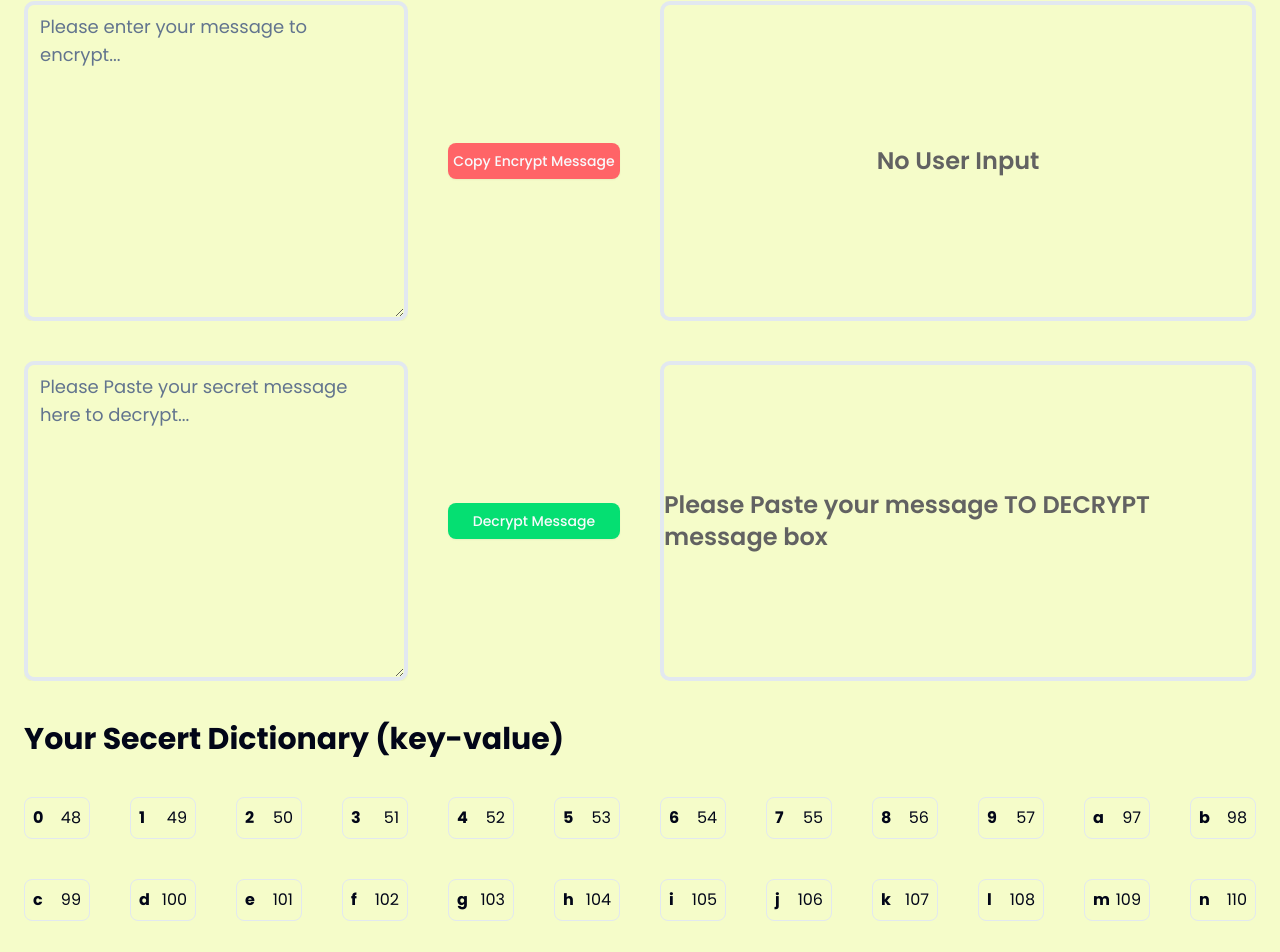
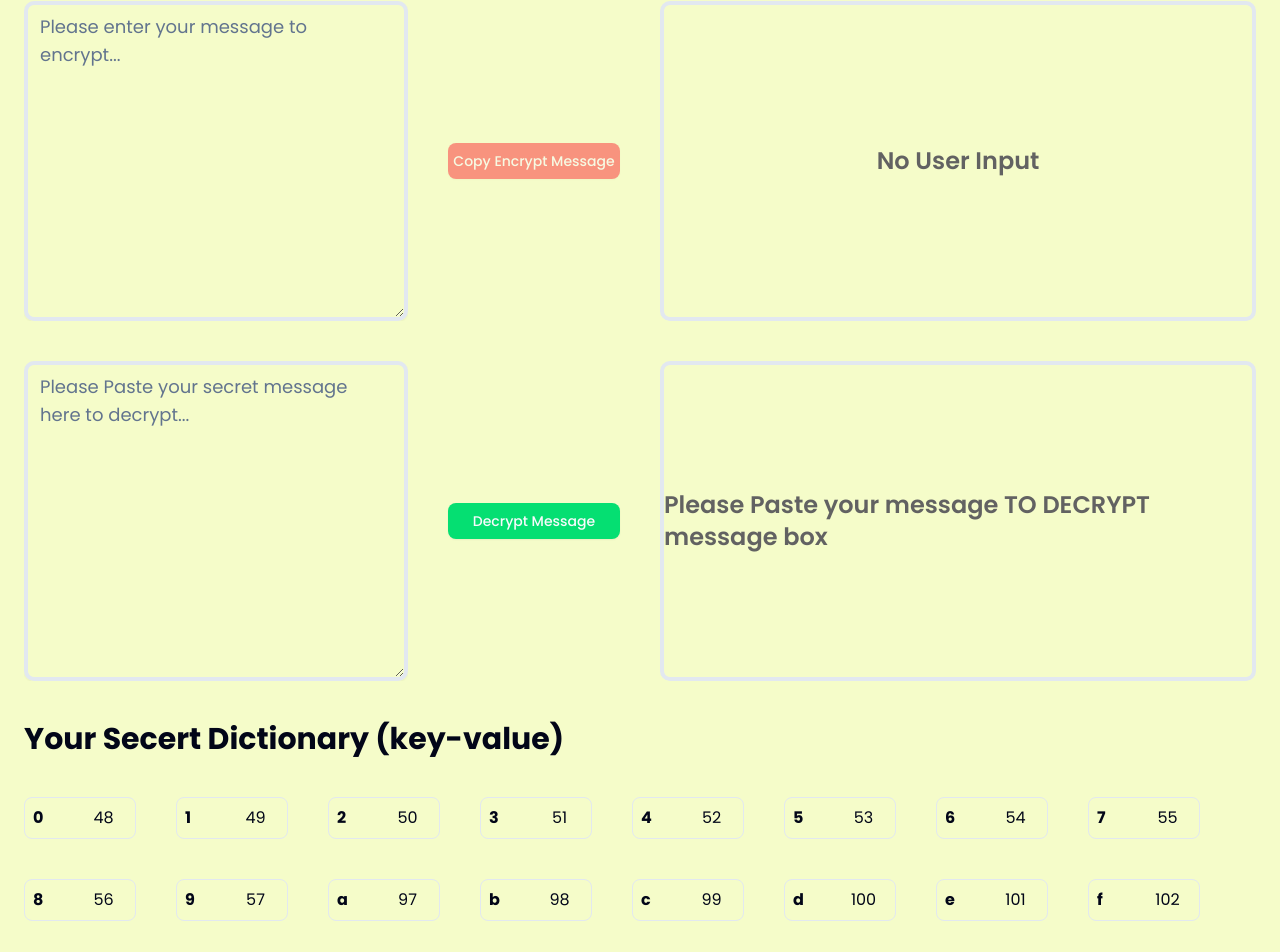
Before and after one commit to El-Drago11/Lock-Chat, a Next.js app: page / in a window 1280 px wide. Shown: the part 175-1127 px from the top of the page. Built offline with nearby package versions, Linux system fonts and the light colour scheme.

Commit message:
added input filed to change value for dynamic keys

```diff
--- a/src/Pages/Home/HomeIndex.tsx
+++ b/src/Pages/Home/HomeIndex.tsx
@@ -44,6 +44,7 @@ const HomeIndex = () => {
                 encryptText += curr?.secret;
             })
             await navigator.clipboard.writeText(encryptText)
+            toast.success('Copied to Clipboard')
         } catch (error) {
             console.error(error)
             toast.error('Unable to copy message')
@@ -75,6 +76,10 @@ const HomeIndex = () => {
         }
     };
 
+    const changeSecret = (val:string,key:string)=>{
+        console.log(`chnaging ${key}`,val)
+    }
+
     useEffect(() => {
         const data = generateDefaultCode();
         setSecretCode(data);
@@ -87,7 +92,7 @@ const HomeIndex = () => {
                     <Textarea value={getUserInput ?? ''} className="w-full h-full" onChange={(e) => checkIsValidKey(e.target.value)} placeholder="Please enter your message to encrypt..." />
                 </div>
                 <div className="col-span-2 flex flex-col justify-center gap-4">
-                    <Button className="bg-red-400 hover:bg-red-600" onClick={() => copyTheEncryptMessage()}>Copy Encrypt Message</Button>
+                    <Button className="bg-red-500 hover:bg-red-600" onClick={() => copyTheEncryptMessage()} disabled={!getUserInput?.length}>Copy Encrypt Message</Button>
                 </div>
                 <div className="col-span-6 grid grid-rows-1 overflow-y-auto">
                     <div className="row-start-1 border-4 p-4 rounded-lg">
@@ -105,16 +110,18 @@ const HomeIndex = () => {
             </div>
             <div className="grid grid-cols-12 gap-10">
                 <div className="col-span-12 text-3xl font-bold">Your Secert Dictionary (key-value)</div>
+                <div className="col-span-12 flex flex-wrap w-full gap-10">
                 {
                     (getSecretCodes && getSecretCodes.length) ?
                         getSecretCodes?.map((curr, index) => (
-                            <div key={index} className="flex border-1 p-2 rounded-md justify-between">
-                                <span className="font-bold">{curr?.key}</span>
-                                <span>{curr?.value}</span>
+                            <div key={index} className="flex border-1 p-2 rounded-md justify-between gap-4 w-28">
+                                <div className="font-bold">{curr?.key}</div>
+                                <input defaultValue={curr?.value} className="w-1/2 text-center" onChange={(e)=>changeSecret(e.currentTarget.value,curr?.key)}/>
                             </div>
                         ))
                         : <></>
                 }
+                </div>
             </div>
         </div>
 
```
